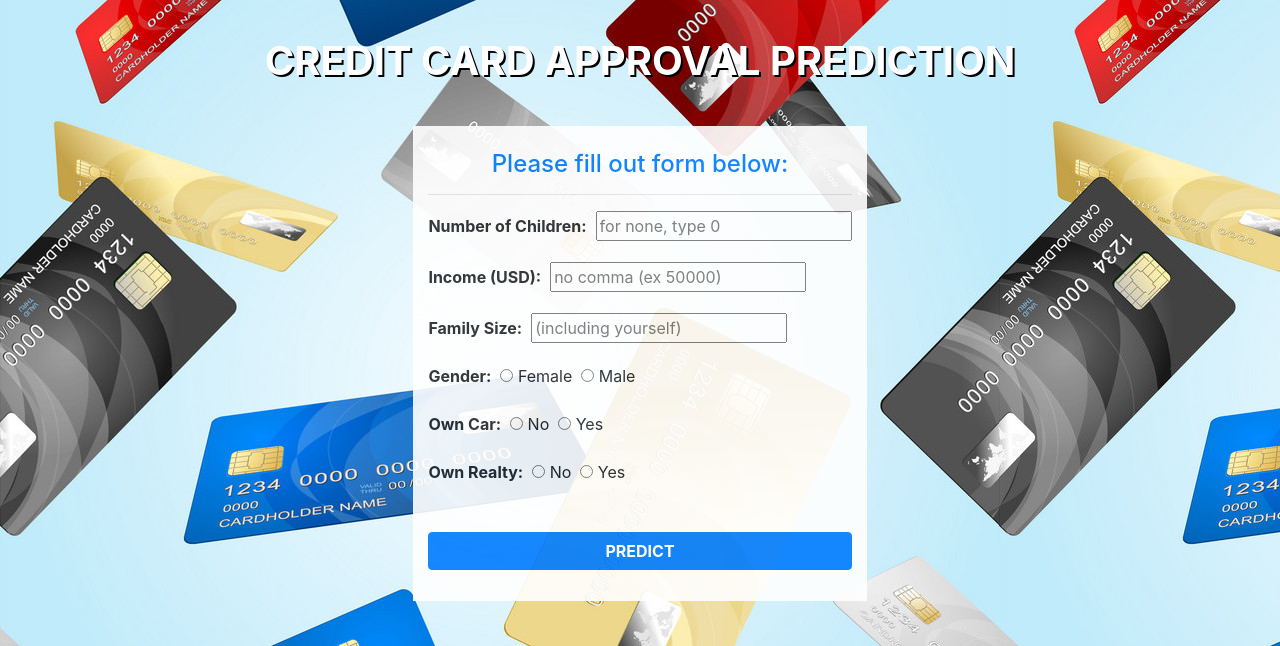
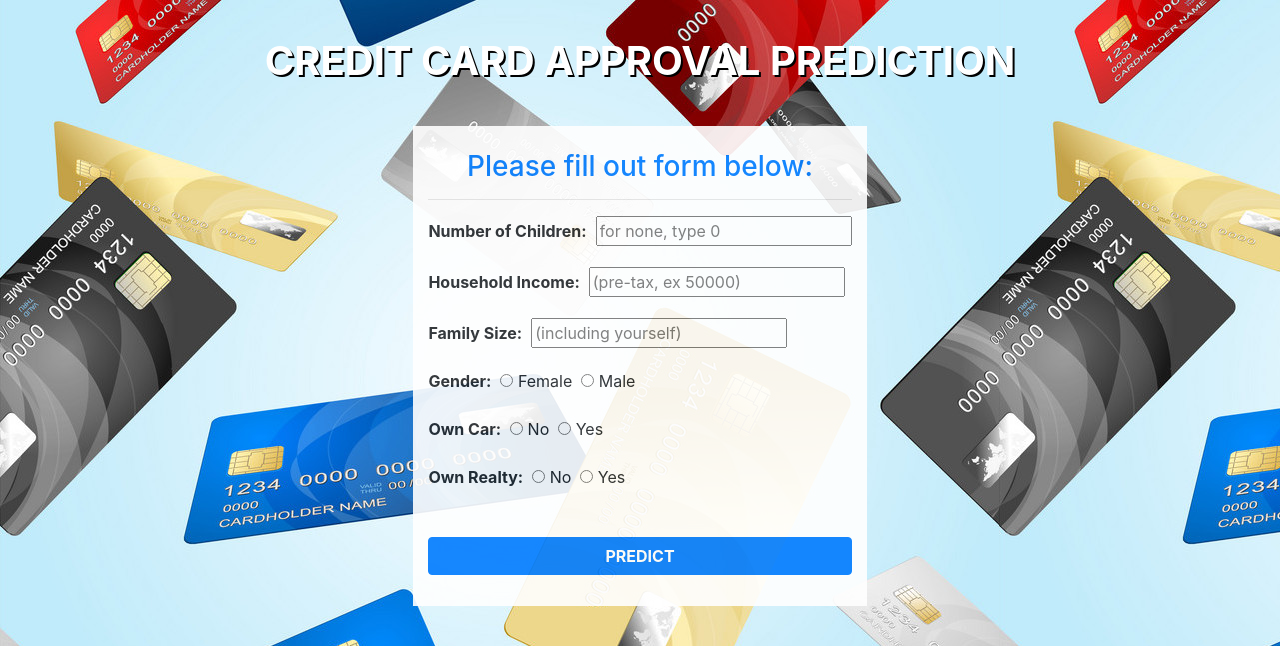
Before and after one commit to brbbrb/Project-4, a Flask app: page / in a window 1280 px wide. Shown: the part 56-702 px from the top of the page. Run offline with Flask 2, Linux system fonts and the light colour scheme; parts of the project's set-up code (start-up, migrations or seed data) failed here and were passed over; some libraries are stand-ins or nearby versions.

Commit message:
minor changes

```diff
--- a/templates/index.html
+++ b/templates/index.html
@@ -66,7 +66,7 @@
 
 			<br>
 
-			<h4 class="text-primary" style="text-align:center;">Please fill out form below:</h4>
+			<h3 class="text-primary" style="text-align:center;">Please fill out form below:</h3>
 
 			<hr>
 
@@ -79,8 +79,8 @@
 					<input type="number" name="cnt_children" placeholder="for none, type 0" required="required" /></p>
 
 					<!-- Income -->
-					<p><label for="income"><b>Income (USD):</b></label>&nbsp
-					<input type="number" name="amt_income_total" placeholder="no comma (ex 50000)" required="required"/></p>
+					<p><label for="income"><b>Household Income:</b></label>&nbsp
+					<input type="number" name="amt_income_total" placeholder="(pre-tax, ex 50000)" required="required"/></p>
 
 					<!-- Number of Family Members -->
 					<p><label for="family_members"><b>Family Size:</b></label>&nbsp
```
